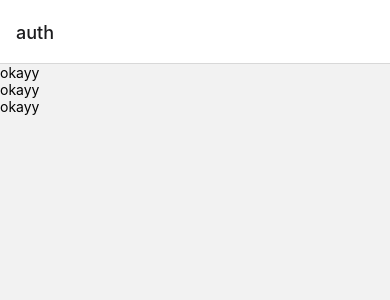
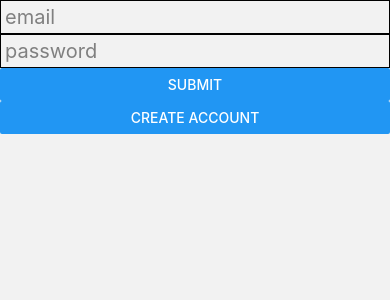
Before and after one commit to NeoDitjoe/Insta4real, a React Native app: screen /sign-in in a window 390 px wide. Shown: the top 300 px of the page. Built offline with nearby package versions, Linux system fonts and the light colour scheme.

Commit message:
auth form

```diff
--- a/App.jsx
+++ b/App.jsx
@@ -6,8 +6,9 @@ import Search from './components/search/search';
 import NewPost from './components/new-post/new-post';
 import Reels from './components/reels/reels';
 import Profile from './components/profile/profile';
-import AuthForm from './components/auth/auth-form';
 import { createStackNavigator } from '@react-navigation/stack';
+import SignInForm from './components/auth/sign-in-form';
+import SignUpForm from './components/auth/sign-up-form';
 
 const Tab = createBottomTabNavigator()
 const Stack = createStackNavigator()
@@ -21,7 +22,8 @@ export default function App() {
     return (
       <NavigationContainer>
         <Stack.Navigator>
-          <Stack.Screen name='auth' component={AuthForm} />
+          <Stack.Screen name='sign-in' component={SignInForm} options={{ headerShown: false }} />
+          <Stack.Screen name='sign-up' component={SignUpForm} />
         </Stack.Navigator>
       </NavigationContainer>
     )
--- /dev/null
+++ b/components/auth/auth-form-style.js
@@ -0,0 +1,12 @@
+import { StyleSheet } from "react-native";
+
+const styles = StyleSheet.create({
+  input: {
+    color: 'gray',
+    borderWidth: 1,
+    fontSize: 20,
+    padding: 4
+  }
+})
+
+export default styles
--- a/components/auth/auth-form.jsx
+++ /dev/null
@@ -1,12 +0,0 @@
-import { View, TextInput, Text } from 'react-native'
-
-export default function AuthForm() {
-  return (
-    <View>
-      <Text>okayy</Text>
-      <Text>okayy</Text>
-      <Text>okayy</Text>
-      <TextInput />
-    </View>
-  )
-}
--- /dev/null
+++ b/components/auth/sign-in-form.jsx
@@ -0,0 +1,56 @@
+import { View, TextInput, Text, Button, KeyboardAvoidingView } from 'react-native'
+import styles from './auth-form-style'
+import { useRef, useState } from 'react'
+import { firebaseAuth } from '../../util/database/firebase-config'
+import { signInWithEmailAndPassword } from 'firebase/auth'
+import { useNavigation } from "@react-navigation/core";
+const auth = firebaseAuth
+
+export default function SignInForm() {
+
+  const [password, setPassword] = useState('')
+  const [email, setEmail] = useState('')
+  const [isLoading, setIsLoading] = useState(false)
+  const navigation = useNavigation();
+
+  async function signIn() {
+
+    setIsLoading(true)
+
+    try {
+      const response = await signInWithEmailAndPassword(auth, email, password)
+      alert(response)
+    } catch (error) {
+      alert('error')
+    } finally{
+      setIsLoading(false)
+    }
+
+  }
+
+  return (
+    <View>
+      <KeyboardAvoidingView behavior='padding'>
+
+      <TextInput style={styles.input} placeholder='email'
+        onChangeText={(text) => setEmail(text)}
+      />
+
+      <TextInput style={styles.input} placeholder='password'
+        onChangeText={(text) => setPassword(text)}
+        secureTextEntry={true}
+      />
+
+      {
+        isLoading
+          ? <Text>Loading...</Text>
+          : <View>
+            <Button title='Submit' onPress={signIn} />
+            <Button title='Create Account' onPress={() =>  navigation.navigate('sign-up')} />
+          </View>
+      }
+
+      </KeyboardAvoidingView>
+    </View>
+  )
+}
--- /dev/null
+++ b/components/auth/sign-up-form.jsx
@@ -0,0 +1,55 @@
+import { createUserWithEmailAndPassword } from 'firebase/auth'
+import { useState } from 'react'
+import { Text, TextInput, View, Button, KeyboardAvoidingView } from 'react-native'
+import { firebaseAuth } from '../../util/database/firebase-config'
+import styles from './auth-form-style'
+import { useNavigation } from '@react-navigation/native'
+
+const auth = firebaseAuth
+
+export default function SignUpForm() {
+
+  const [isLoading, setIsLoading] = useState(false)
+  const [password, setPassword] = useState('')
+  const [email, setEmail] = useState('')
+  const navigation = useNavigation()
+
+  async function signUpHandler() {
+
+    setIsLoading(true)
+
+    try {
+      const response = await createUserWithEmailAndPassword(auth, email, password)
+      alert(response)
+    } catch (error) {
+      alert('error')
+    } finally {
+      setIsLoading(false)
+    }
+
+  }
+
+  return (
+    <View>
+      <KeyboardAvoidingView behavior='padding'>
+        <TextInput style={styles.input} placeholder='email'
+          onChangeText={(text) => setEmail(text)}
+        />
+
+        <TextInput style={styles.input} placeholder='password'
+          onChangeText={(text) => setPassword(text)}
+          secureTextEntry={true}
+        />
+
+        {
+          isLoading
+            ? <Text>Loading...</Text>
+            : <View>
+              <Button title='Submit' onPress={signUpHandler} />
+              <Text onPress={() => navigation.navigate('sign-in')} >already have an account?</Text>
+            </View>
+        }
+      </KeyboardAvoidingView>
+    </View>
+  )
+}
--- a/util/database/firebase-config.js
+++ b/util/database/firebase-config.js
@@ -1,5 +1,4 @@
 import { initializeApp } from "firebase/app";
-import { getAnalytics } from "firebase/analytics";
 import { getAuth } from "firebase/auth";
 
 const firebaseConfig = {
@@ -13,5 +12,4 @@ const firebaseConfig = {
 };
 
 const app = initializeApp(firebaseConfig);
-const analytics = getAnalytics(app);
-export const auth = getAuth(app)
+export const firebaseAuth = getAuth(app)
```
